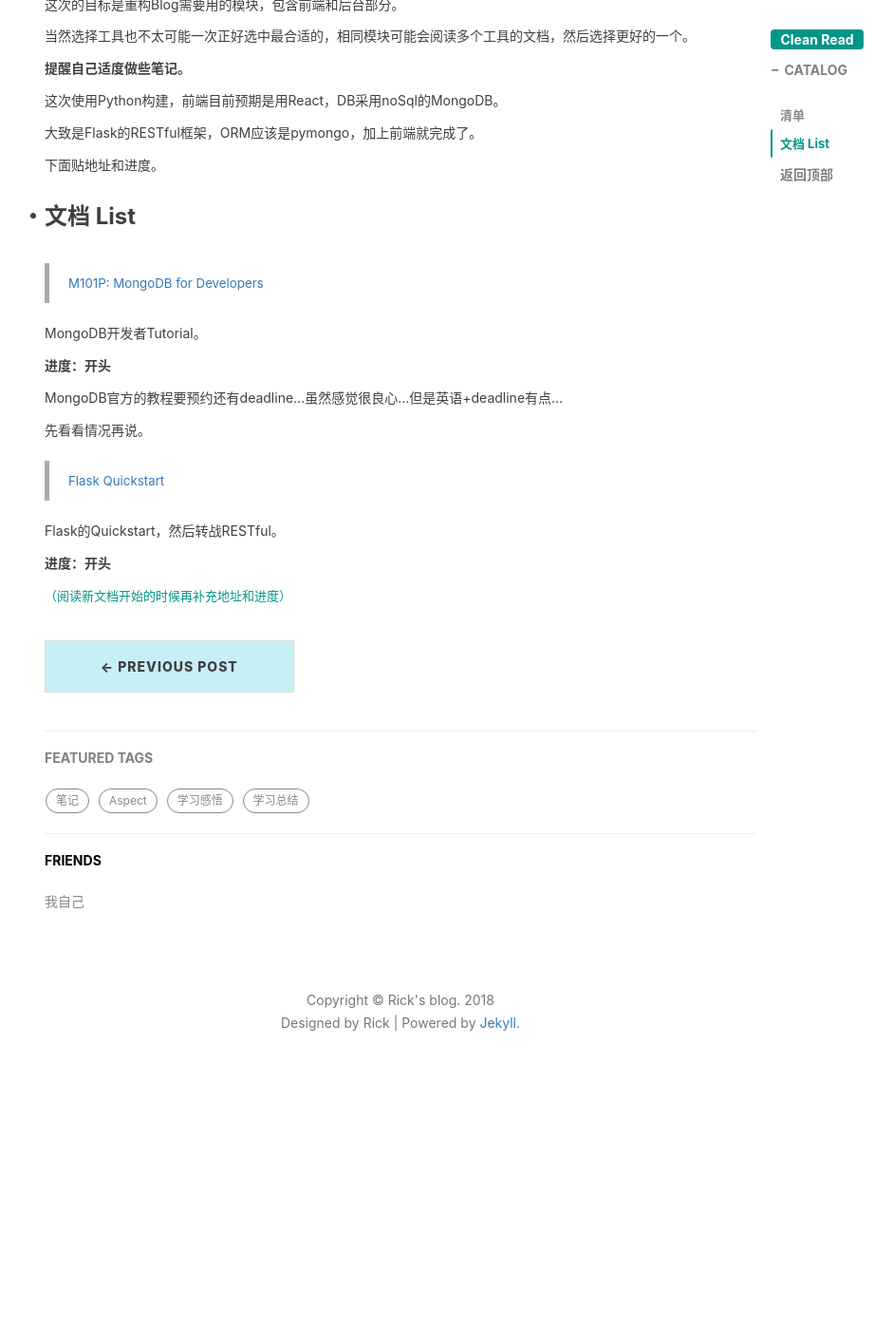
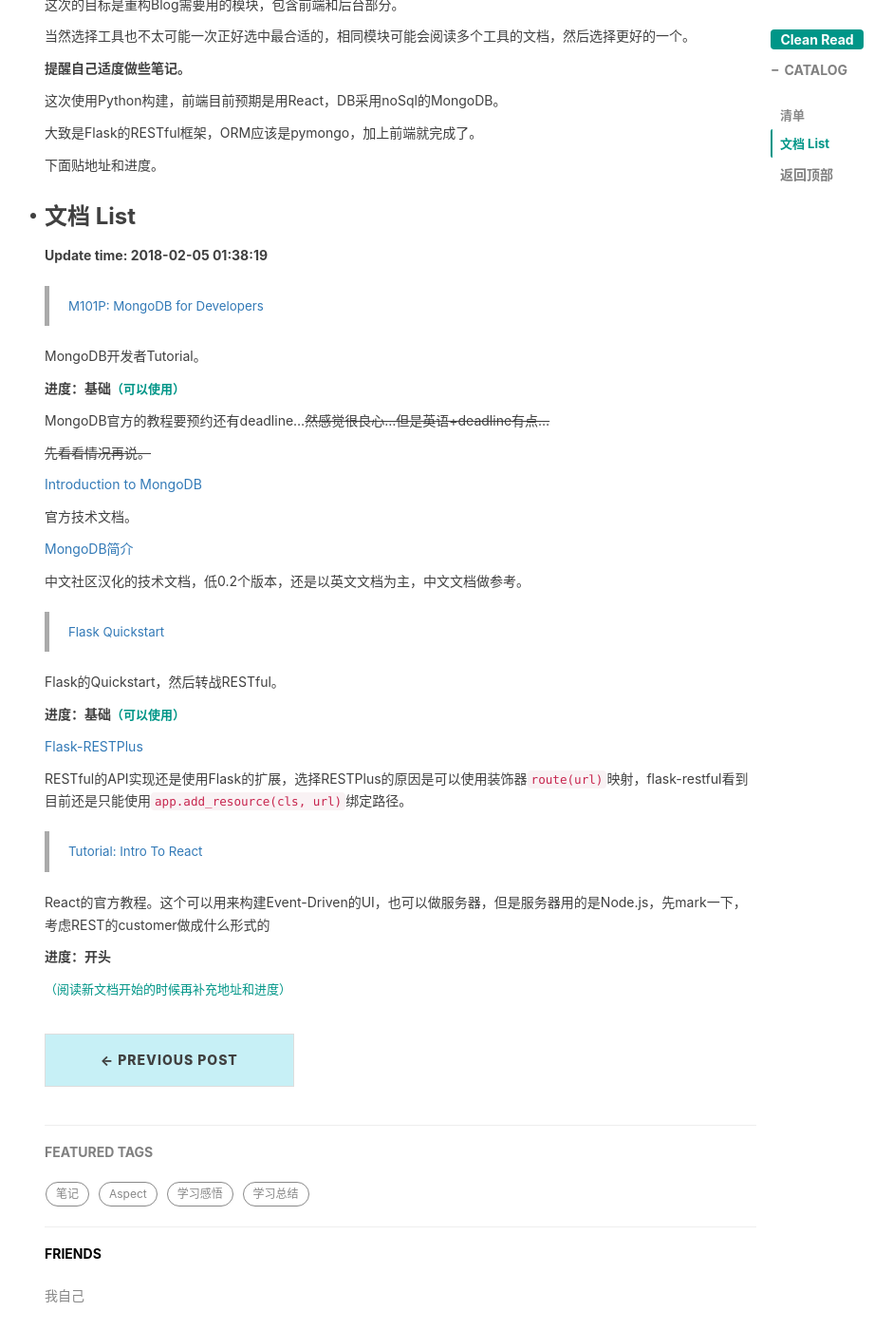
Before and after one commit to zfanli/zfanli.github.io, a Jekyll site: the page built from _posts/2018-02-01-reading-list.md, in a window 1280 px wide and 1400 px high, scrolled down 844 px. Shown: the whole window at 95% size, without its empty margins (218-1159 px from the left). Built offline with Jekyll 4.4.1, drawn with Linux system fonts in a browser that asks for light colours; nearby versions of some CDN libraries; comment, search, counter and statistics services are not loaded; before the commit the page ends 1998 px from its top, so only the background shows below that.

Commit message:
update 2018-02-05

```diff
--- a/_posts/2018-02-01-reading-list.md
+++ b/_posts/2018-02-01-reading-list.md
@@ -38,21 +38,42 @@ tags:
 ### 文档 List
 ***
 
+**Update time: 2018-02-05 01:38:19**
+
+
 >[M101P: MongoDB for Developers](https://university.mongodb.com/courses/M101P/about)
 
 MongoDB开发者Tutorial。
 
-**进度：开头**
+**进度：基础（可以使用）**
 
-MongoDB官方的教程要预约还有deadline...虽然感觉很良心...但是英语+deadline有点...
+MongoDB官方的教程要预约还有deadline...~~然感觉很良心...但是英语+deadline有点...~~
 
-先看看情况再说。
+~~先看看情况再说。~~
+
+[Introduction to MongoDB](https://docs.mongodb.com/manual/introduction/)
+
+官方技术文档。
+
+[MongoDB简介](http://docs.mongoing.com/introduction.html)
+
+中文社区汉化的技术文档，低0.2个版本，还是以英文文档为主，中文文档做参考。
+
 
 >[Flask Quickstart](http://flask.pocoo.org/docs/0.12/quickstart/)
 
 Flask的Quickstart，然后转战RESTful。
 
+**进度：基础（可以使用）**
+
+[Flask-RESTPlus](http://flask-restplus.readthedocs.io/en/latest/quickstart.html)
+
+RESTful的API实现还是使用Flask的扩展，选择RESTPlus的原因是可以使用装饰器`route(url)`映射，flask-restful看到目前还是只能使用`app.add_resource(cls, url)`绑定路径。
+
+>[Tutorial: Intro To React](https://reactjs.org/tutorial/tutorial.html)
+
+React的官方教程。这个可以用来构建Event-Driven的UI，也可以做服务器，但是服务器用的是Node.js，先mark一下，考虑REST的customer做成什么形式的
+
 **进度：开头**
 
-
 （阅读新文档开始的时候再补充地址和进度）
```
